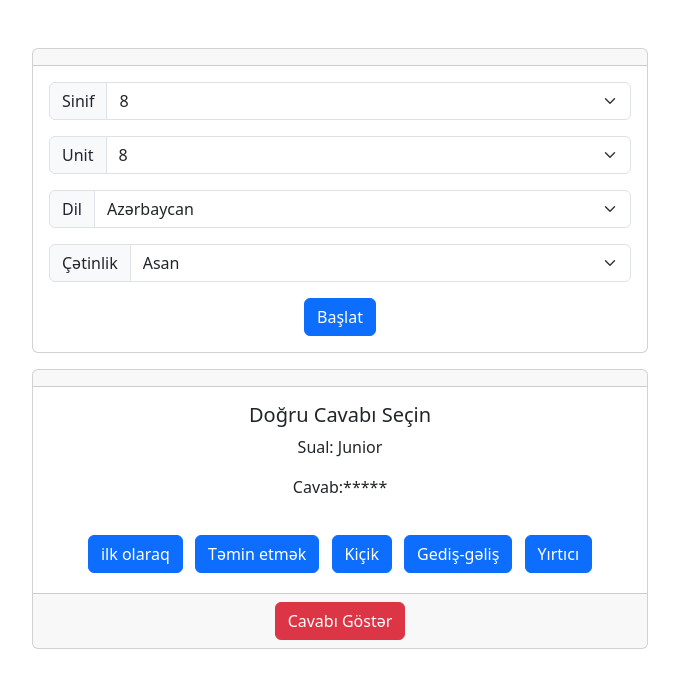
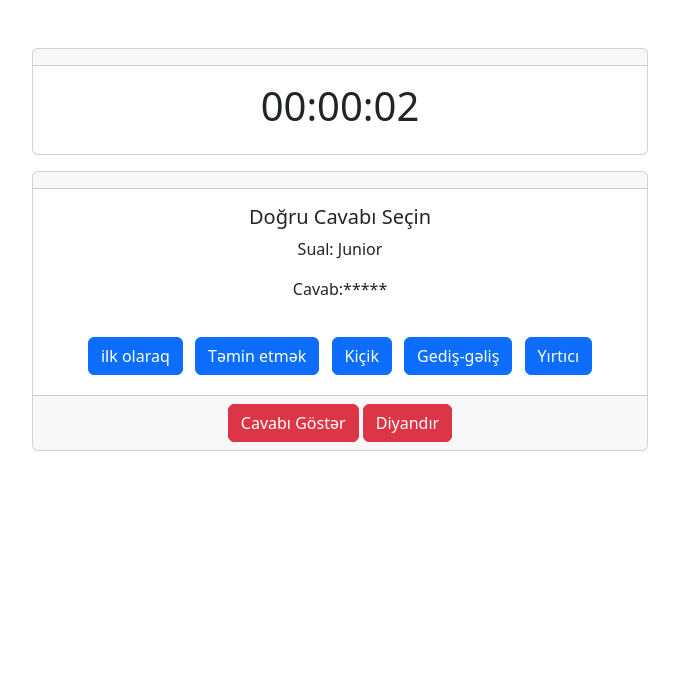
Before and after one commit to frqher/frqher.github.io, a plain HTML site: page index.html in a window 1280 px wide. Both pictures are taken after a click on the button "Başlat". Shown: the whole page, without its empty margins (300-979 px from the left). Drawn offline with nearby package versions, Linux system fonts and the light colour scheme.

Commit message:
Add files via upload

```diff
--- a/app.js
+++ b/app.js
@@ -12,6 +12,7 @@ const e_card_info = document.getElementById("kart_info");
 const e_cavab = document.getElementById("cavab");
 const e_cavab_text = document.getElementById("sual_cavab");
 const e_cavab_goster = document.getElementById("show_answer");
+const e_cavab_durdur = document.getElementById("stop_system");
 const e_variantlar = document.querySelectorAll(".variant");
 
 let u_sinif;
@@ -29,6 +30,11 @@ eventListeners();
 function eventListeners(){
 
     e_baslat.addEventListener("click", checkTest);
+    e_cavab_durdur.addEventListener("click", () =>{
+        Timer.resetTimer();
+        UI.showCategory(true);
+    });
+
     e_yoxla.addEventListener("click", () => {
         if (u_cetinlik == 2){
             u_cevap = e_cavab.value.toLowerCase().trim();
@@ -137,19 +143,12 @@ function startTest(){
         });
 
         if(u_cetinlik == 1){
-            e_yoxla.classList.add("d-none");
-            e_cavab.classList.add("d-none");
-            e_div_zorluk.classList.remove("d-none");
-
             fake_suallar.forEach((element, index) => {
                 e_variantlar[index].textContent = element;
             });
         }
-        else{
-            e_yoxla.classList.remove("d-none");
-            e_cavab.classList.remove("d-none");
-            e_div_zorluk.classList.add("d-none");
-        }
+
+        UI.showMode(u_cetinlik)
 
     }
 
@@ -247,8 +246,13 @@ function checkTest(){
 
         Data.getLanguage(u_sinif, u_unit)
         .then(res => {
+
             objects = res;
+
             startTest();
+            Timer.startTimer();
+            UI.showCategory(false);
+
         });
     }
 }
--- a/index.html
+++ b/index.html
@@ -14,7 +14,12 @@
 
         <div class="card text-center">
             <div class="card-header"></div>
-            <div class="card-body">
+
+            <div class="card-body d-none" id="category_timer">
+                <h1 class="card-title" id="timer_info">00:00:00</h1>
+            </div>
+
+            <div class="card-body" id="category_body">
 
                 <div class="input-group mb-3">
                     <label class="input-group-text" for="select_sinif">Sinif</label>
@@ -85,12 +90,14 @@
             </div>
             <div class="card-footer">
                 <button class="btn btn-danger" id="show_answer">Cavabı Göstər</button>
+                <button class="btn btn-danger" id="stop_system">Diyandır</button>
             </div>
         </div>
 
     </div>
 
 
+    <script src="timer.js"></script>
     <script src="ui.js"></script>
     <script src="data.js"></script>
     <script src="app.js"></script>
--- /dev/null
+++ b/timer.js
@@ -0,0 +1,60 @@
+const e_timer = document.getElementById("timer_info");
+const e_div_timer = document.getElementById("category_timer");
+
+let saat = 0;
+let dakika = 0;
+let saniye = 0;
+let elapsedTime = 0;
+let startTime = 0;
+let intervalID;
+
+class Timer{
+
+    static startTimer(){
+        startTime = Date.now() - elapsedTime
+        intervalID = setInterval(Timer.updateTime, 75);
+        Timer.showTimer(false)
+    }
+
+
+    static resetTimer(){
+        Timer.showTimer(true);
+        saat = 0;
+        dakika = 0;
+        saniye = 0;
+        elapsedTime = 0;
+        startTime = 0;
+        e_timer.textContent = "00:00:00";
+        clearInterval(intervalID);
+    }
+
+    static showTimer(status){
+        if(status){
+            e_div_timer.classList.add("d-none");
+        }
+        else{
+            e_div_timer.classList.remove("d-none");
+        }
+    }
+
+    static updateTime(){
+
+        elapsedTime = Date.now() - startTime;
+
+        saniye = Math.floor((elapsedTime / 1000) % 60);
+        dakika = Math.floor((elapsedTime / (1000 * 60)) % 60);
+        saat = Math.floor((elapsedTime / (1000 * 60 * 60)) % 60);
+
+        saniye = Timer.pad(saniye);
+        dakika = Timer.pad(dakika);
+        saat = Timer.pad(saat);
+
+        e_timer.textContent = `${saat}:${dakika}:${saniye}`;
+
+    }
+
+    static pad(unit){
+        return (("0") + unit).length > 2 ? unit : "0" + unit;
+    }
+
+}
--- a/ui.js
+++ b/ui.js
@@ -1,3 +1,5 @@
+const e_div_category = document.getElementById("category_body");
+
 class UI{
 
     static errorMsg(id, type, msg){
@@ -18,4 +20,28 @@ class UI{
 
     }
 
+    static showCategory(status){
+
+        if(status){
+            e_div_category.classList.remove("d-none");
+        }
+        else{
+            e_div_category.classList.add("d-none");
+        }
+    }
+
+    static showMode(status){
+        if(status == 1){
+            e_yoxla.classList.add("d-none");
+            e_cavab.classList.add("d-none");
+            e_div_zorluk.classList.remove("d-none");
+        }
+        else{
+            e_yoxla.classList.remove("d-none");
+            e_cavab.classList.remove("d-none");
+            e_div_zorluk.classList.add("d-none");
+        }
+
+    }
+
 }
```
